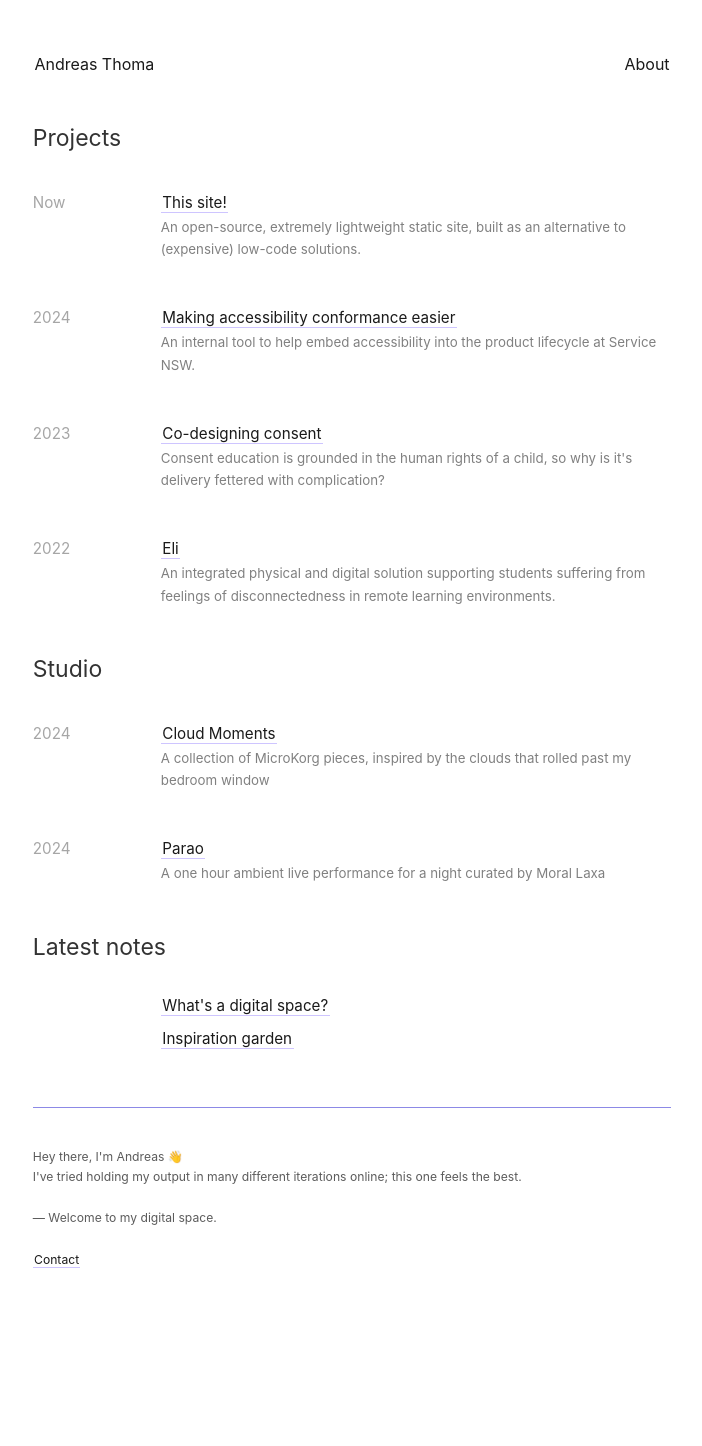
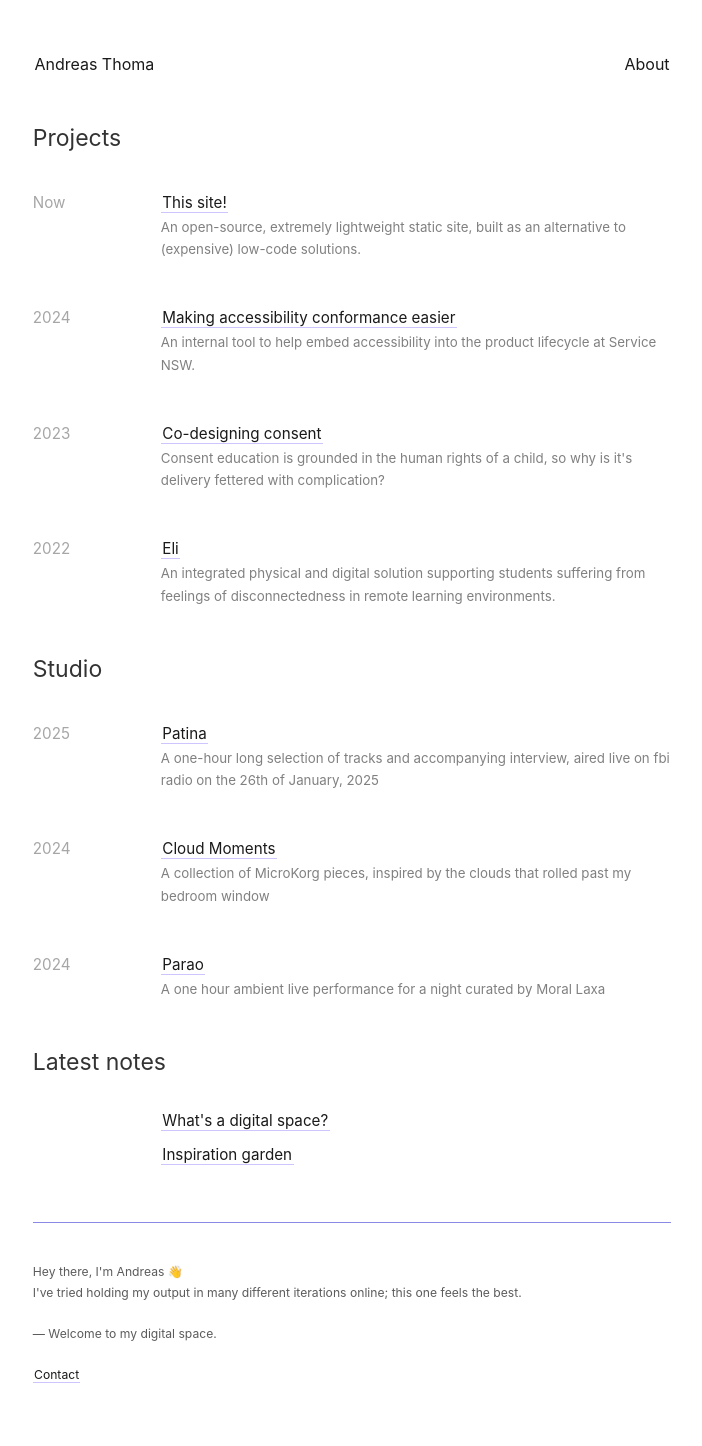
Before and after one commit to andreeeeaaaaas/my-digital-space, a Jekyll site: the page built from _pages/index.md, in a window 1280 px wide. Shown: the whole page, without its empty margins (288-990 px from the left). Built offline with Jekyll 4.4.1, drawn with Linux system fonts in a browser that asks for light colours; before the commit the page ends 1331 px from its top, so only the background shows below that.

Commit message:
Added Patina studio file

```diff
--- a/_pages/index.md
+++ b/_pages/index.md
@@ -64,6 +64,30 @@
 
 <h1>Studio</h1>
 <!-- <p>An amalgamation of music, photos, visuals and more.</p> -->
+<!-- <div>
+{% for page in site.pages %}
+  {% if page.path contains 'studio/' %}
+  <div class="pt">
+  <flex class="align-baseline">
+    <div class="label muted"><p>{{page.year}}</p></div>
+    <div>
+      <a class="internal-link">{{ page.title }}</a>
+      <p style="margin-top: 0; font-size: 0.875em" class="subtext">{{  page.content | strip_html | truncatewords: 20  }}</p>
+    </div>
+    </flex>
+</div>
+  {% endif %}
+{% endfor %}
+</div>-->
+<div class="pt">
+  <flex class="align-baseline">
+    <div class="label muted"><p>2025</p></div>
+    <div>
+      [[Patina]]
+      <p style="margin-top: 0; font-size: 0.875em" class="subtext">A one-hour long selection of tracks and accompanying interview, aired live on fbi radio on the 26th of January, 2025</p>
+    </div>
+    </flex>
+</div>
 <div class="pt">
   <flex class="align-baseline">
     <div class="label muted"><p>2024</p></div>
--- a/_sass/_code.scss
+++ b/_sass/_code.scss
@@ -1,7 +1,7 @@
 .highlight  {
   background: #f8f8f8;
   padding: 1px 1em;
-  border-radius: 3px;
+  border-radius: 8px;
   font-size: 1em;
   font-size: 0.9em;
   overflow: auto;
```
Also changed, not shown: _pages/studio/patina.md (added, +34 -0 lines), 4 other files.
